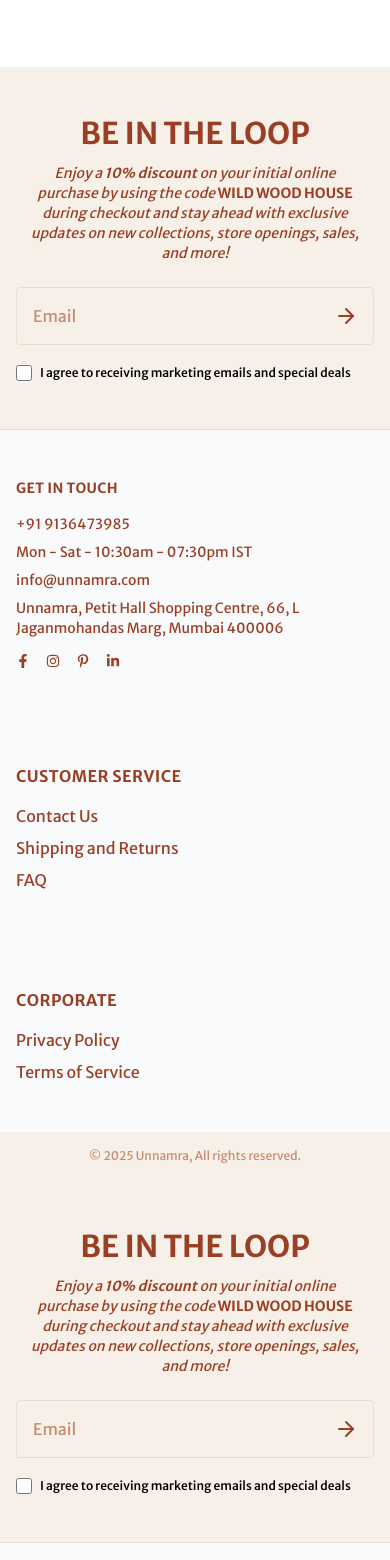
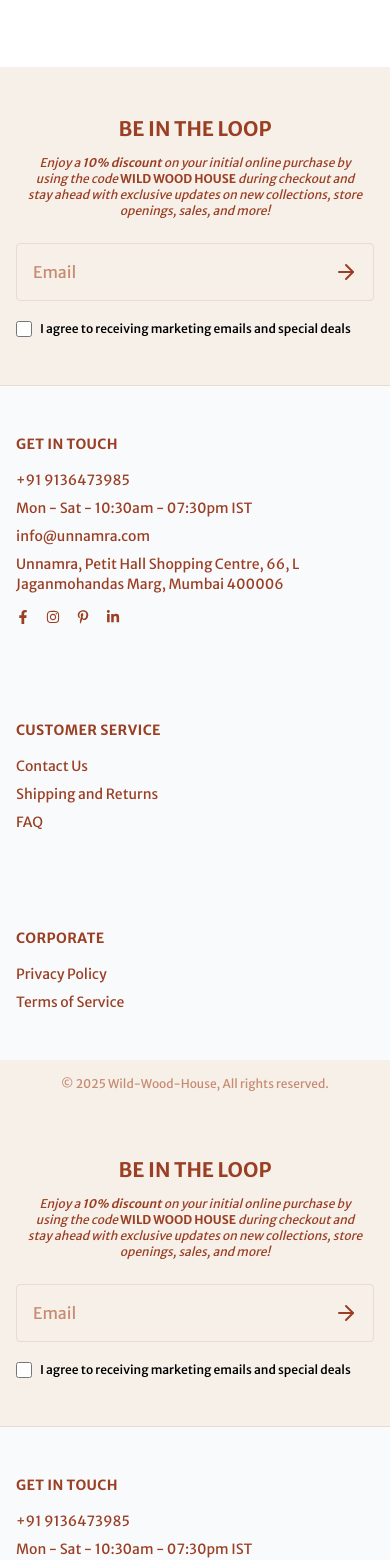
Before and after one commit to gauravver13/wild-wood-house, a Next.js app: page / in a window 390 px wide. Shown: the part 3408-4968 px from the top of the page. Built offline with nearby package versions, Linux system fonts and the light colour scheme.

Commit message:
Polish footer

```diff
--- a/src/components/Footer.tsx
+++ b/src/components/Footer.tsx
@@ -17,8 +17,8 @@
     <footer className="bg-[#f6f0e8] text-[#9b3f24] w-full">
       {/* Newsletter Section */}
       <div className="py-12 px-4 md:px-10 text-center flex flex-col items-center justify-center">
-        <h2 className="text-3xl md:text-4xl font-bold mb-3">BE IN THE LOOP</h2>
-        <p className="max-w-2xl italic mb-6 px-2 text-sm md:text-sm">
+        <h2 className="text-xl md:text-2xl font-bold mb-3">BE IN THE LOOP</h2>
+        <p className="max-w-2xl italic mb-6 px-2 text-xs md:text-sm">
           Enjoy a <span className="font-semibold">10% discount</span> on your
           initial online purchase by using the code{" "}
           <span className="font-bold not-italic"> WILD WOOD HOUSE </span> during
@@ -37,7 +37,7 @@
             <input
               type="email"
               placeholder="Email"
-              className="w-full py-4 px-4 pr-12 border border-[#e6dcd2] rounded-sm text-[#9b3f24] bg-transparent placeholder-[#c78b71] focus:outline-none"
+              className="w-full py-4 px-4 pr-12 border border-[#e6dcd2] rounded-sm text-[#9b3f24] bg-transparent placeholder-[#c78b71] focus:outline-none text-base"
               value={email}
               onChange={(e) => setEmail(e.target.value)}
               required
@@ -67,9 +67,9 @@
 
       {/* Contact + Links Section */}
       <div className="border-t bg-slate-50 border-[#e6dcd2] py-12 px-4 md:px-10 text-[#9b3f24]">
-        <div className="max-w-7xl mx-auto grid md:grid-cols-3 gap-24 text-left">
+        <div className="max-w-7xl mx-auto grid md:grid-cols-3 gap-24 text-left text-sm">
           {/* Get in Touch */}
-          <div className="text-sm">
+          <div>
             <h3 className="font-bold uppercase tracking-wide mb-4">Get in Touch</h3>
             <p className="mb-2">+91 9136473985</p>
             <p className="mb-2">Mon - Sat - 10:30am - 07:30pm IST</p>
@@ -109,8 +109,9 @@
 
       {/* Bottom Line */}
       <div className="text-center py-4 text-xs text-[#c78b71]">
-        © 2025 Unnamra, All rights reserved.
+        © 2025 Wild-Wood-House, All rights reserved.
       </div>
+
     </footer>
   );
 }
```
